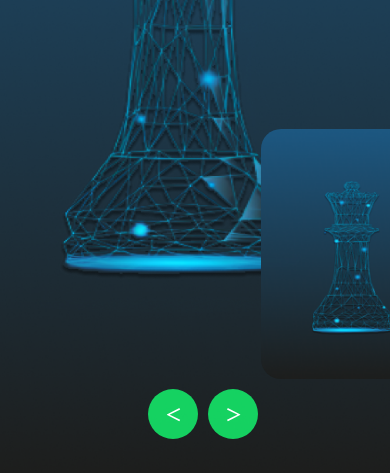
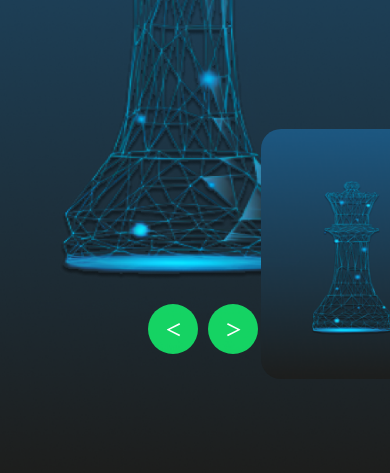
Before and after one commit to DavidPayet/chess-slider, a plain HTML site: page index.html in a window 390 px wide. Shown: the part 371-844 px from the top of the page. Drawn offline with Linux system fonts and the light colour scheme.

Commit message:
remove top property for smartphone

```diff
--- a/style.css
+++ b/style.css
@@ -370,7 +370,6 @@ footer {
   }
 
   .arrows {
-    top: 90%;
     right: 32%;
   }
 
```
